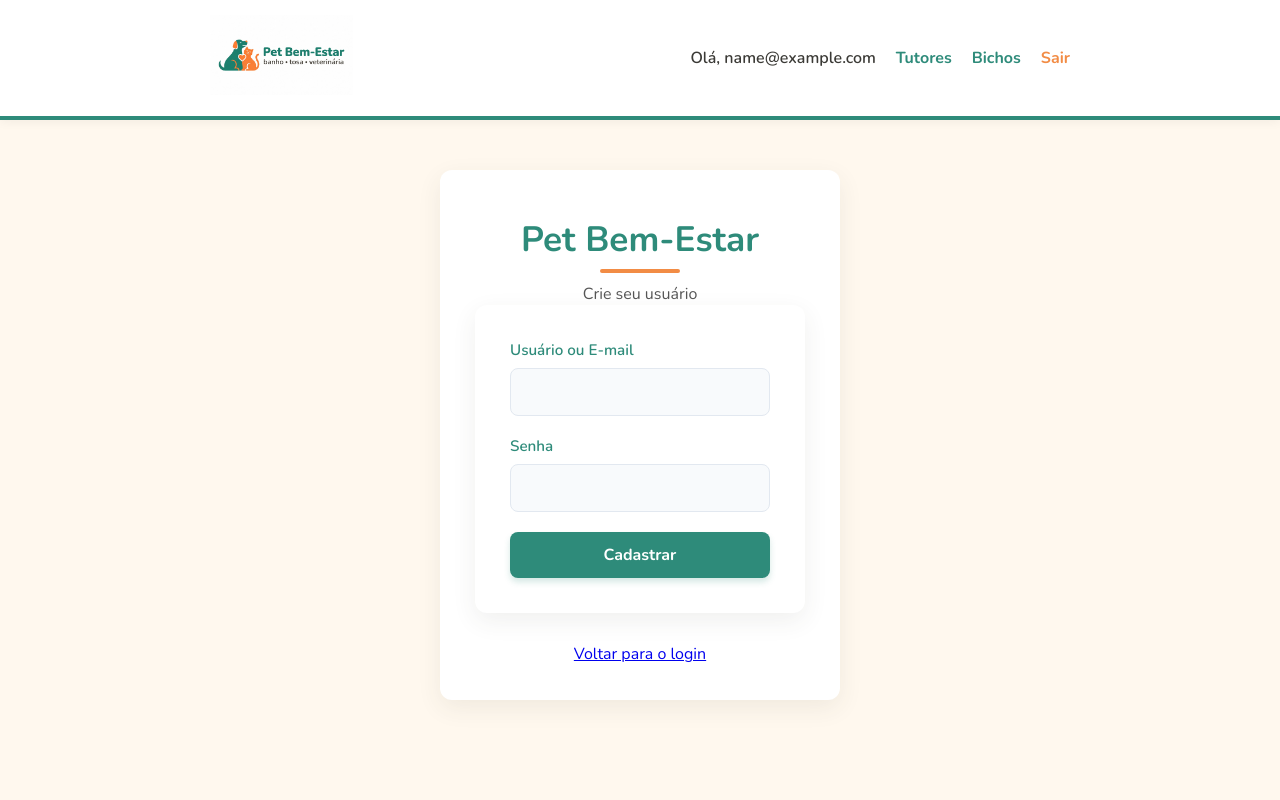
After one commit to Eduardogeo14/pet-bem-estar-spring, a Spring Boot app: page /cadastro in a window 1280 px wide. The commit adds this page. Run offline with Spring Boot 4, Linux system fonts and the light colour scheme; the visitor is signed in with stand-in values (Sample User, id 1).

Commit message:
Adiciona HTMLs, fragmentos de cabecalho, CSS e identidade visual

```diff
--- a/src/main/resources/static/css/style.css
+++ b/src/main/resources/static/css/style.css
@@ -1,4 +1,14 @@
 @import url('https://fonts.googleapis.com/css2?family=Nunito:wght@400;600;700&display=swap');
+
+:root {
+    --verde: #2E8B7A;
+    --laranja: #F28C45;
+    --creme: #FFF8EE;
+    --grafite: #3B3A36;
+    --branco: #FFFFFF;
+    --vermelho: #dc2626;
+    --vermelho-fundo: #fee2e2;
+}
 
 * {
     box-sizing: border-box;
@@ -8,25 +18,102 @@
 }
 
 body {
-    background-color: #f4f8f5;
-    color: #2d3748;
-    padding: 40px 20px;
+    background-color: var(--creme);
+    color: var(--grafite);
     display: flex;
     flex-direction: column;
     align-items: center;
     min-height: 100vh;
+    padding-bottom: 40px;
 }
 
+/* --- CABEÇALHO (Organizado) --- */
+header {
+    width: 100%;
+    background-color: var(--branco);
+    border-bottom: 4px solid var(--verde);
+    padding: 15px 0;
+    display: flex;
+    justify-content: center;
+    box-shadow: 0 2px 10px rgba(0, 0, 0, 0.05);
+    margin-bottom: 30px;
+    min-height: 100px;
+}
+
+.header-container {
+    width: 100%;
+    max-width: 900px;
+    display: flex;
+    justify-content: space-between;
+    align-items: center;
+    padding: 0 20px;
+}
+
+.nav-links {
+    display: flex;
+    align-items: center;
+    gap: 20px;
+}
+
+.nav-links span {
+    font-weight: 600;
+    color: var(--grafite);
+}
+
+.nav-links a {
+    color: var(--verde);
+    font-weight: 700;
+    text-decoration: none;
+    transition: color 0.3s;
+}
+
+.nav-links a:hover {
+    color: var(--laranja);
+    text-decoration: underline;
+}
+
+.nav-links a.sair {
+    color: var(--laranja);
+}
+
+
+.alerta-sucesso {
+    background-color: #d4edda;
+    color: #155724;
+    padding: 15px;
+    border-radius: 8px;
+    margin-bottom: 20px;
+    font-weight: bold;
+    width: 100%;
+    max-width: 800px;
+    text-align: center;
+    border: 1px solid #c3e6cb;
+}
+
+.alerta-erro {
+    background-color: #f8d7da;
+    color: #721c24;
+    padding: 15px;
+    border-radius: 8px;
+    margin-bottom: 20px;
+    font-weight: bold;
+    width: 100%;
+    max-width: 800px;
+    text-align: center;
+    border: 1px solid #f5c6cb;
+}
+
+
 h1 {
-    color: #1b4332;
+    color: var(--verde);
     margin-bottom: 25px;
     font-size: 2.2rem;
     font-weight: 700;
     text-align: center;
     position: relative;
     padding-bottom: 10px;
+    margin-top: 10px;
 }
-
 
 h1::after {
     content: '';
@@ -36,43 +123,97 @@ h1::after {
     transform: translateX(-50%);
     width: 80px;
     height: 4px;
-    background-color: #40916c;
+    background-color: var(--laranja);
     border-radius: 2px;
 }
 
-/* Links e Botões */
-a {
-    color: #2d6a4f;
-    text-decoration: none;
-    font-weight: 600;
-    transition: color 0.3s ease;
+
+.login-container, form {
+    background-color: var(--branco);
+    padding: 35px;
+    border-radius: 12px;
+    box-shadow: 0 8px 24px rgba(59, 58, 54, 0.08);
+    width: 100%;
+    max-width: 500px;
+    margin-bottom: 30px;
 }
 
-a:hover {
-    color: #1b4332;
-    text-decoration: underline;
+.login-container {
+    max-width: 400px;
+    margin-top: 20px;
+}
+
+.login-container h1 {
+    text-align: center;
+    margin-bottom: 10px;
+}
+
+form p {
+    margin-bottom: 20px;
+}
+
+label {
+    display: block;
+    font-weight: 600;
+    margin-bottom: 8px;
+    color: var(--verde);
+    font-size: 0.95rem;
 }
 
 
-.btn-novo {
-    background-color: #40916c;
-    color: white;
+input[type="text"], input[type="email"], input[type="password"], input[type="number"], select {
+    width: 100%;
+    padding: 12px 15px;
+    border: 1.5px solid #e2e8f0;
+    border-radius: 8px;
+    font-size: 16px;
+    background-color: #f8fafc;
+    transition: all 0.3s;
+    color: var(--grafite);
+}
+
+input:focus, select:focus {
+    outline: none;
+    border-color: var(--verde);
+    background-color: var(--branco);
+    box-shadow: 0 0 0 3px rgba(46, 139, 122, 0.15);
+}
+
+
+button, .btn-novo {
+    background-color: var(--verde);
+    color: var(--branco);
     padding: 12px 24px;
+    border: none;
     border-radius: 8px;
     text-decoration: none;
     display: inline-block;
-    margin-bottom: 25px;
+    font-size: 16px;
     font-weight: 700;
-    box-shadow: 0 4px 6px rgba(64, 145, 108, 0.2);
+    cursor: pointer;
     transition: all 0.3s ease;
+    box-shadow: 0 4px 6px rgba(46, 139, 122, 0.2);
 }
 
-.btn-novo:hover {
-    background-color: #2d6a4f;
-    color: white;
-    text-decoration: none;
+button:hover, .btn-novo:hover {
+    background-color: var(--laranja);
+    color: var(--branco);
     transform: translateY(-2px);
-    box-shadow: 0 6px 12px rgba(64, 145, 108, 0.3);
+    box-shadow: 0 6px 12px rgba(242, 140, 69, 0.3);
+}
+
+.btn-remover {
+    background-color: var(--vermelho-fundo) !important;
+    color: var(--vermelho) !important;
+    padding: 8px 16px;
+    font-size: 14px;
+    box-shadow: none;
+    margin-right: 0;
+}
+
+.btn-remover:hover {
+    background-color: var(--vermelho) !important;
+    color: var(--branco) !important;
 }
 
 
@@ -81,7 +222,7 @@ table {
     max-width: 800px;
     border-collapse: separate;
     border-spacing: 0;
-    background-color: white;
+    background-color: var(--branco);
     border-radius: 12px;
     overflow: hidden;
     box-shadow: 0 8px 24px rgba(0, 0, 0, 0.04);
@@ -95,8 +236,8 @@ th, td {
 }
 
 th {
-    background-color: #2d6a4f;
-    color: white;
+    background-color: var(--verde);
+    color: var(--branco);
     font-weight: 600;
     text-transform: uppercase;
     font-size: 0.85rem;
@@ -108,88 +249,21 @@ tr:last-child td {
 }
 
 tr:hover {
-    background-color: #f0fdf4;
-    transition: background-color 0.2s;
+    background-color: var(--creme);
 }
 
-/* Formulários */
-form {
-    background-color: white;
-    padding: 35px;
-    border-radius: 12px;
-    box-shadow: 0 8px 24px rgba(0, 0, 0, 0.04);
-    width: 100%;
-    max-width: 500px;
+td a {
+    color: var(--verde);
+    font-weight: 700;
+    text-decoration: none;
 }
 
-form p {
-    margin-bottom: 20px;
+td a:hover {
+    text-decoration: underline;
 }
 
-label {
-    display: block;
-    font-weight: 600;
-    margin-bottom: 8px;
-    color: #2d6a4f;
-    font-size: 0.95rem;
-}
-
-input[type="text"], input[type="email"], input[type="number"], select {
-    width: 100%;
-    padding: 12px 15px;
-    border: 1.5px solid #e2e8f0;
-    border-radius: 8px;
-    font-size: 16px;
-    background-color: #f8fafc;
-    transition: all 0.3s;
-}
-
-input:focus, select:focus {
-    outline: none;
-    border-color: #40916c;
-    background-color: white;
-    box-shadow: 0 0 0 3px rgba(64, 145, 108, 0.15);
-}
-
-
-button {
-    padding: 12px 24px;
-    border: none;
-    border-radius: 8px;
-    font-size: 16px;
-    font-weight: 700;
-    cursor: pointer;
-    transition: all 0.3s;
-    margin-right: 10px;
-}
-
-button[type="submit"] {
-    background-color: #40916c;
-    color: white;
-}
-
-button[type="submit"]:hover {
-    background-color: #2d6a4f;
-    transform: translateY(-1px);
-}
-
-
-.btn-remover {
-    background-color: #fee2e2 !important;
-    color: #b91c1c !important;
-    padding: 8px 16px;
-    font-size: 14px;
-    border: 1px solid transparent;
-}
-
-.btn-remover:hover {
-    background-color: #ef4444 !important;
-    color: white !important;
-}
-
-
 span[style="color:red"] {
-    color: #dc2626 !important;
+    color: var(--vermelho) !important;
     font-size: 0.85rem;
     display: block;
     margin-top: 6px;
--- /dev/null
+++ b/src/main/resources/templates/cadastro.html
@@ -0,0 +1,33 @@
+<!DOCTYPE html>
+<html xmlns:th="http://www.thymeleaf.org">
+<head>
+    <meta charset="UTF-8">
+    <title>Cadastro - Pet Bem-Estar</title>
+    <link rel="stylesheet" th:href="@{/css/style.css}">
+</head>
+<body>
+	<div th:replace="~{fragments/cabecalho :: cabecalho}"></div>
+    <div class="login-container">
+        <h1>Pet Bem-Estar</h1>
+        <p style="text-align: center; color: #555;">Crie seu usuário</p>
+
+        <div th:if="${erro}" style="color: red; margin-bottom: 15px; text-align: center;" th:text="${erro}"></div>
+
+        <form th:action="@{/cadastro}" method="post">
+            <p>
+                <label>Usuário ou E-mail</label>
+                <input type="text" name="email" th:value="${email}" required>
+            </p>
+            <p>
+                <label>Senha</label>
+                <input type="password" name="senha" required minlength="4">
+            </p>
+            <button type="submit" class="btn-novo" style="width: 100%;">Cadastrar</button>
+        </form>
+
+        <div style="text-align: center; margin-top: 20px;">
+            <a th:href="@{/login}">Voltar para o login</a>
+        </div>
+    </div>
+</body>
+</html>
--- /dev/null
+++ b/src/main/resources/templates/fragments/cabecalho.html
@@ -0,0 +1,23 @@
+<!DOCTYPE html>
+<html xmlns:th="http://www.thymeleaf.org">
+<body>
+
+    <header th:fragment="cabecalho">
+        <div class="header-container">
+            <a th:href="@{/paginas/tutores}">
+                <img th:src="@{/img/logo-pet.jpg}" alt="Logo Pet Bem-Estar" style="height: 80px; width: auto;">
+            </a>
+
+            <div class="nav-links">
+                <div th:if="${session.usuarioLogado != null}" style="display: flex; align-items: center; gap: 20px;">
+                    <span th:text="'Olá, ' + ${session.usuarioLogado}"></span>
+                    <a th:href="@{/paginas/tutores}">Tutores</a>
+                    <a th:href="@{/paginas/bichos}">Bichos</a>
+                    <a th:href="@{/sair}" class="sair">Sair</a>
+                </div>
+            </div>
+        </div>
+    </header>
+
+</body>
+</html>
--- a/src/main/resources/templates/tutores/formulario.html
+++ b/src/main/resources/templates/tutores/formulario.html
@@ -6,9 +6,13 @@
     <link rel="stylesheet" th:href="@{/css/style.css}">
 </head>
 <body>
+    <div th:replace="~{fragments/cabecalho :: cabecalho}"></div>
+
     <h1>Cadastrar Novo Tutor</h1>
 
     <form th:action="@{/paginas/tutores/novo}" th:object="${tutor}" method="post">
+        <div th:if="${erro}" style="color:red; font-weight:bold; margin-bottom:15px;" th:text="${erro}"></div>
+
         <p>
             <label>Nome</label>
             <input type="text" th:field="*{nome}">
```
Also changed, not shown: src/main/resources/templates/bichos/edicao.html (+10 -4 lines), src/main/resources/templates/bichos/formulario.html (+11 -4 lines), src/main/resources/templates/bichos/lista.html (+11 -7 lines), src/main/resources/templates/login.html (added, +34 -0 lines), src/main/resources/templates/tutores/detalhes.html (added, +46 -0 lines), src/main/resources/templates/tutores/edicao.html (+4 -4 lines), src/main/resources/templates/tutores/lista.html (+19 -3 lines), src/main/resources/static/img/logo-pet.jpg (added).
